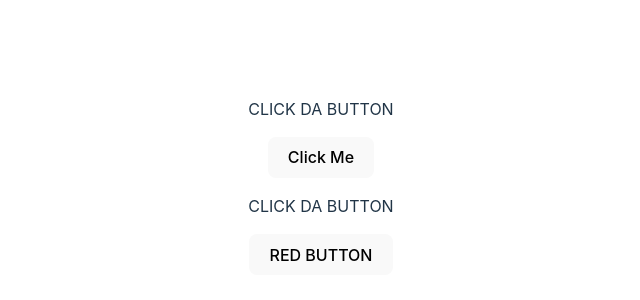
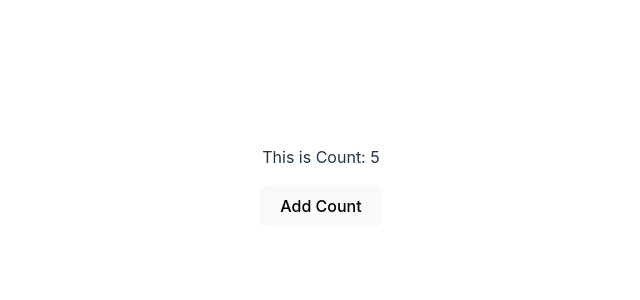
Before and after one commit to hefamba/React-Practice, a React (Vite) app: page / in a window 1280 px wide. Shown: the part 222-522 px from the top of the page, without its empty margins (319-959 px from the left). Built offline with nearby package versions, Linux system fonts and the light colour scheme.

Commit message:
just rendered state

```diff
--- a/src/App.jsx
+++ b/src/App.jsx
@@ -11,6 +11,7 @@ import ShoppingList from './ShoppingList';
 import PropertyList from './PropertyList';
 import Clicker from './Clicker';
 import Form from './Form';
+import Counter from './Counter';
 const properties = [
   {
     id: 1111,
@@ -41,8 +42,7 @@ const properties = [
 function App() {
   return (
     <>
-      <Clicker message="Heyyyy😉" btnText="Click Me" />
-      <Clicker message="BOI IF YOU DONT STOP" btnText="RED BUTTON" />
+      <Counter />
     </>
   );
 }
--- /dev/null
+++ b/src/Counter.jsx
@@ -0,0 +1,15 @@
+import React from 'react';
+import { useState } from 'react';
+
+export default function Counter() {
+  const [num, setNum] = useState(5);
+  const changeCount = () => {
+    setNum(num + 1);
+  };
+  return (
+    <div>
+      <p>This is Count: {num} </p>
+      <button onClick={changeCount}>Add Count</button>
+    </div>
+  );
+}
```
